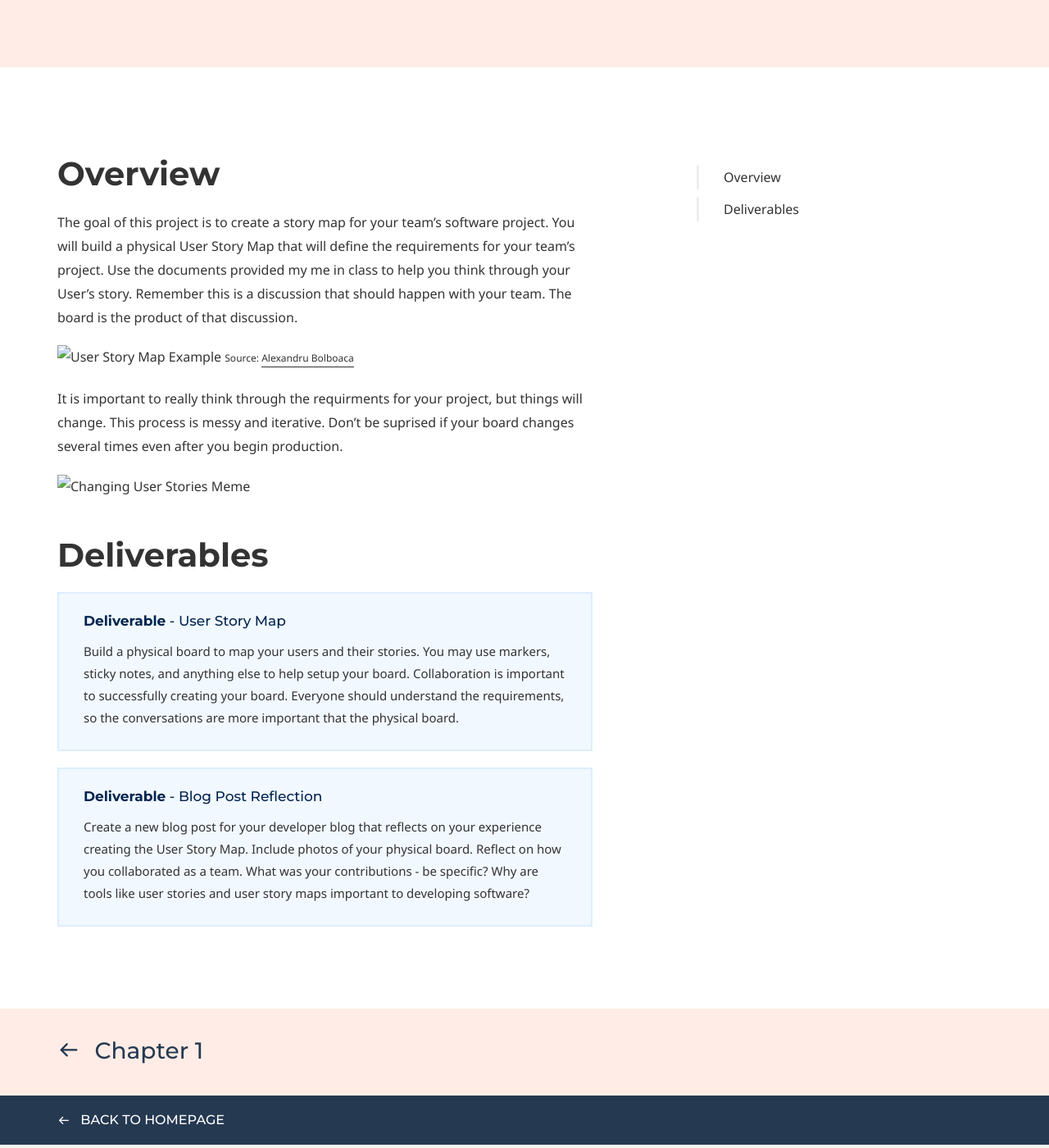
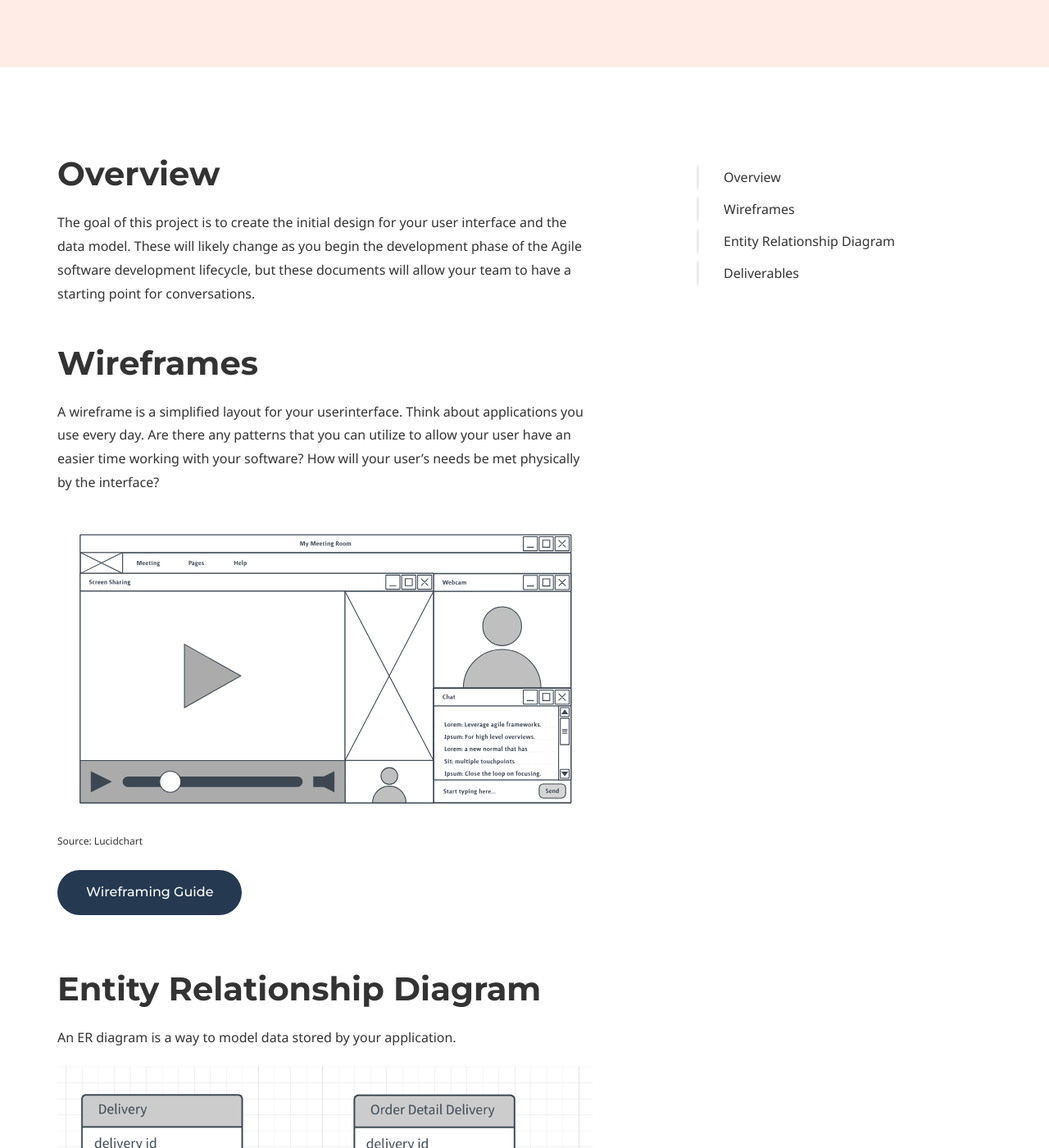
Before and after one commit to db-cs/C2-Curriculum, a Jekyll site: the page built from u3/p2/index.md, in a window 1280 px wide and 1400 px high, scrolled down 600 px. Shown: the whole window at 82% size. Built offline with Jekyll 4.4.1, drawn with Linux system fonts in a browser that asks for light colours; some web fonts are replaced; some of the changed text lies outside the part shown.

Commit message:
Add unit 3 project 2

```diff
--- a/u3/index.md
+++ b/u3/index.md
@@ -8,16 +8,16 @@ comments: false
 # Hero section
 title: Unit 3<br>SDLC - Design
 description: >
-    In this unit you decompose the project's requirements and begin designing solutions to meet those requirements.
+  In this unit you decompose the project's requirements and begin designing solutions to meet those requirements.
 
 # Micro navigation
 micro_nav: false
 
 # Page navigation
 page_nav:
-    next:
-        content: Chapter 1
-        url: '/u3/c1'
+  next:
+    content: Chapter 1
+    url: "/u3/c1"
 ---
 
 # Overview
@@ -26,15 +26,13 @@ Software development begins with a solid plan. Sometimes when you are working on
 
 ![Redesign meme](redesign.jpeg)
 
-
 ## Table of Contents
 
-| Chapter             | Description                                                                     |
-| ------------------- | ------------------------------------------------------------------------------- |
-| [**Chapter 1**](c1) | Learn about project management tools like Kanban boards.                        |
-| [**Project 1**](p1) | Create a Kanban board for your collaborative.                                   |
-| [**Chapter 2**]()   | Learn about design tools used to plan solutions for the project's requirements. |
-| [**Project 2**]()   | Create a wireframe and data diagram for your collaborative project.             |
+| Chapter             | Description                                                         |
+| ------------------- | ------------------------------------------------------------------- |
+| [**Chapter 1**](c1) | Learn about project management tools like Kanban boards.            |
+| [**Project 1**](p1) | Create a Kanban board for your collaborative.                       |
+| [**Project 2**](p2) | Create a wireframe and data diagram for your collaborative project. |
 
 ## Objectives
 
@@ -45,4 +43,4 @@ Software development begins with a solid plan. Sometimes when you are working on
 ## TN Standards
 
 - Research common and best-practice techniques in programming analysis, design, and implementation. Drawing on model practices used by businesses and industry, employ analysis, design, and implementation techniques to satisfy a programming need, using an appropriate software lifecycle model. **[Standard 6]**
-- Define the specifications of the data management plan, including variables (naming, scope, and types), validation measures (to protect the data from corruption), and data handling (storing, input/output, and back-up). For example, programs handling historical temperature data would be best suited to floating point values stored in multidimensional arrays, written to permanent storage, and displayed with limited precision.  **[Standard 10]**
+- Define the specifications of the data management plan, including variables (naming, scope, and types), validation measures (to protect the data from corruption), and data handling (storing, input/output, and back-up). For example, programs handling historical temperature data would be best suited to floating point values stored in multidimensional arrays, written to permanent storage, and displayed with limited precision. **[Standard 10]**
--- a/u3/p2/index.md
+++ b/u3/p2/index.md
@@ -1,43 +1,60 @@
 ---
 # Page settings
 layout: default
-head_title: Unit 2 Project 1
+head_title: Unit 3 Project 2
 keywords:
 comments: false
 
 # Hero section
-title: Project 1<br>User Story Map
-description: In this project, you will collaborate with your team to identify the users of your software and define their stories.
+title: Project 2<br>Wireframes and Data Maps
+description: "In this project, you will work together to design two important aspects of your software: user interface and data models"
 
 # Micro navigation
 micro_nav: true
 
 # Page navigation
 page_nav:
-    prev:
-        content: Chapter 1
-        url: '/u2/c1'
+  prev:
+    content: Project 1
+    url: "/u3/p1"
 ---
 
 # Overview
 
-The goal of this project is to create a story map for your team's software project. You will build a physical User Story Map that will define the requirements for your team's project. Use the documents provided my me in class to help you think through your User's story. Remember this is a discussion that should happen with your team. The board is the product of that discussion.
+The goal of this project is to create the initial design for your user interface and the data model. These will likely change as you begin the development phase of the Agile software development lifecycle, but these documents will allow your team to have a starting point for conversations.
 
-![User Story Map Example](storymap.jpg)
-<small>Source: [Alexandru Bolboaca](https://mozaicworks.com/blog/3-uses-story-maps-build-better-product/)</small>
+# Wireframes
 
-It is important to really think through the requirments for your project, but things will change. This process is messy and iterative. Don't be suprised if your board changes several times even after you begin production.
+A wireframe is a simplified layout for your userinterface. Think about applications you use every day. Are there any patterns that you can utilize to allow your user have an easier time working with your software? How will your user's needs be met physically by the interface?
 
-![Changing User Stories Meme](change.jpeg)
+![Wireframe Example](wireframe.svg)
+<small>Source: Lucidchart</small>
+
+<a href="https://www.experienceux.co.uk/faqs/what-is-wireframing/" class="btn btn--dark btn--rounded">Wireframing Guide</a>
+
+# Entity Relationship Diagram
+
+An ER diagram is a way to model data stored by your application.
+
+![Entity Relationship Diagram](erd.png)
+<small>Source: Lucidchart</small>
+
+![ERD Symbols](erd-symbols.png)
+<small>Source: bcastuff.blogspot.com</small>
 
 # Deliverables
 
 <div class="callout callout--info">
-  <p><strong><b>Deliverable</b> - User Story Map</strong></p>
-  <p>Build a physical board to map your users and their stories. You may use markers, sticky notes, and anything else to help setup your board. Collaboration is important to successfully creating your board. Everyone should understand the requirements, so the conversations are more important that the physical board.</p>
+  <p><strong><b>Deliverable</b> - Wireframe</strong></p>
+  <p>Create the wireframes for the major interaces you will be working with on your application. Add print outs of the wireframes to your project board and Kanban board.</p>
+</div>
+
+<div class="callout callout--info">
+  <p><strong><b>Deliverable</b> - Entity Relationship Diagram</strong></p>
+  <p>Develop an ER diagram to model the data that you will store in your application. Add print outs of your ER diagram to your project board. and Kanban board.</p>
 </div>
 
 <div class="callout callout--info">
   <p><strong><b>Deliverable</b> - Blog Post Reflection</strong></p>
-  <p>Create a new blog post for your developer blog that reflects on your experience creating the User Story Map. Include photos of your physical board. Reflect on how you collaborated as a team. What was your contributions - be specific? Why are tools like user stories and user story maps important to developing software?</p>
+  <p>Add to your previous blog post on Kanban Boards. Include screenshots and photos. Reflect on why developers use tools like wireframes and er diagrams. How could you use this two tools moving forward on your Capstone project?</p>
 </div>
```
Also changed, not shown: u3/c2/index.md (deleted, +0 -59 lines), u3/p1/index.md (+6 -3 lines), u3/p2/erd-symbols.png (added), u3/p2/erd.png (added), u3/p2/wireframe.svg (added).
